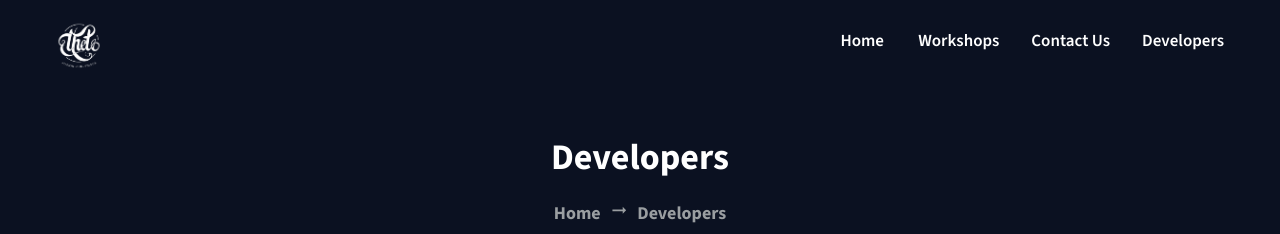
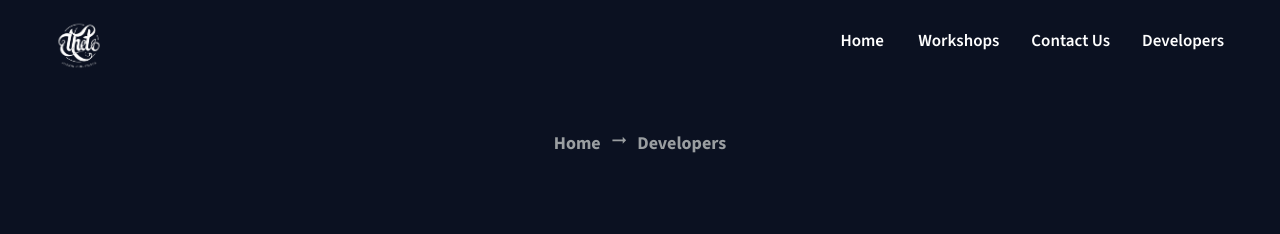
Before and after one commit to themanojking/theta-1, a React (Create React App) app: page /Developers in a window 1280 px wide. Shown: the top 234 px of the page. Built offline with nearby package versions, Linux system fonts and the light colour scheme.

Commit message:
Update Developers .js

```diff
--- a/src/Pages/Developers .js
+++ b/src/Pages/Developers .js
@@ -20,7 +20,7 @@ const Developers = () => {
         <>
             <Box sx={{ backgroundColor: "#0B1121", color: "white", padding: "50px 10rem", textAlign: 'center' }}>
                 <Navbar color="#fff" />
-                <Typography sx={{ fontWeight: "bold", fontSize: "36px", my: 2, mx:2 }}>Developers</Typography>
+                <Typography sx={{ fontWeight: "bold", fontSize: "36px", my: 2, mx:2 }}></Typography>
                 <Box sx={{ display: 'flex', gap: 1, justifyContent: 'center', pb: 5 }}>
                     <Link to="/" style={{ textDecoration: "none" }}><Typography sx={{ color: "#9A9EA1", fontWeight: "bold", fontSize: '18px' }}>Home</Typography></Link>
                     <ArrowRightAltIcon sx={{ color: "#9A9EA1" }} />
```
